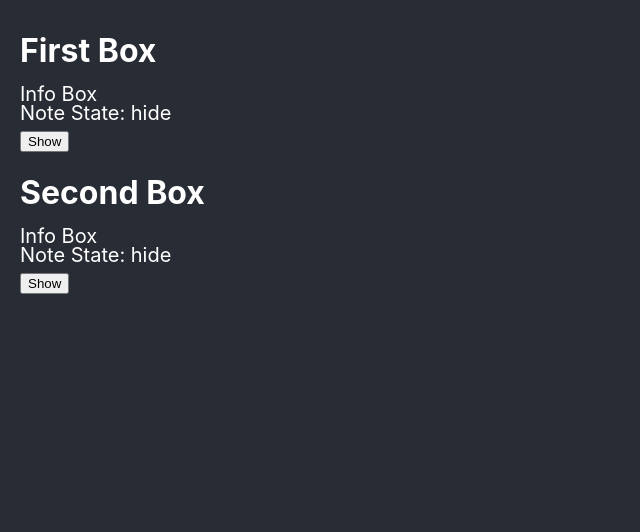
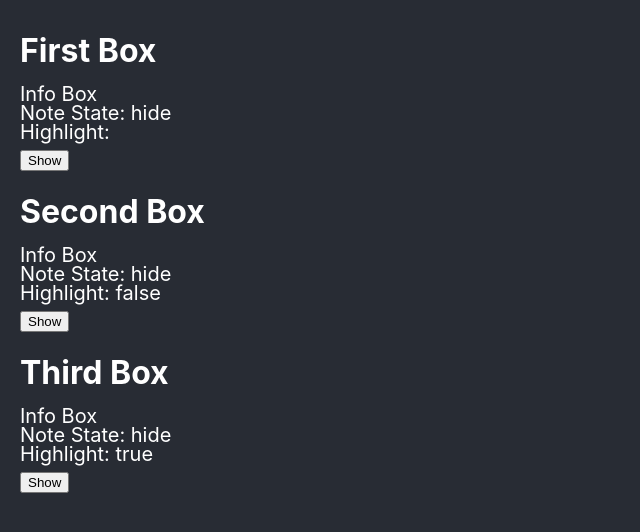
Before and after one commit to edwardtanguay/reacthooks222, a React (Create React App) app: page / in a window 1280 px wide. Shown: the top 532 px of the page, without its empty margins (0-640 px from the left). Built offline with nearby package versions, Linux system fonts and the light colour scheme.

Commit message:
add highlight prop

```diff
--- a/src/App.js
+++ b/src/App.js
@@ -6,7 +6,8 @@ function App() {
   return (
     <div className="App">
 		<InfoBox title="First Box"/>
-		<InfoBox title="Second Box"/>
+		<InfoBox title="Second Box" highlight="false"/>
+		<InfoBox title="Third Box" highlight="true"/>
     </div>
   );
 }
--- a/src/components/InfoBox.js
+++ b/src/components/InfoBox.js
@@ -1,14 +1,16 @@
 import {useState} from 'react';
+import '../styles/InfoBox.css';
 
 function InfoBox(props) {
 	const [ noteState, setNoteState ] = useState('hide');
 	return (
-		<div>
+		<div className="component_infoBox">
 			<h1>{props.title}</h1>
 			<p>Info Box</p>
 			<p>Note State: {noteState}</p>
+			<p>Highlight: {props.highlight} </p>
 			{ noteState === 'show' && (
-				<p>
+				<p className={props.highlight === "true" ? "highlight" : "normal"} >
 					This is the note
 				</p>
 			)}
--- a/src/index.js
+++ b/src/index.js
@@ -2,7 +2,6 @@ import React from 'react';
 import ReactDOM from 'react-dom';
 import './index.css';
 import App from './App';
-import reportWebVitals from './reportWebVitals';
 
 ReactDOM.render(
   <React.StrictMode>
--- /dev/null
+++ b/src/styles/InfoBox.css
@@ -0,0 +1,3 @@
+.component_infoBox p.highlight {
+	color: red;
+}
```
